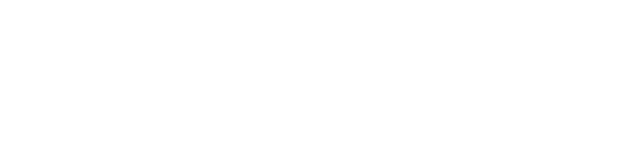
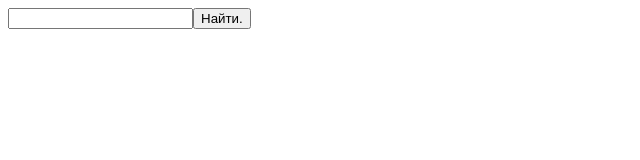
Before and after one commit to agent-kgb-228/archive, a plain HTML site: page search.html in a window 1280 px wide. Shown: the whole page, without its empty margins (0-640 px from the left). Drawn offline with Linux system fonts and the light colour scheme.

Commit message:
Add files via upload

```diff
--- a/search.html
+++ b/search.html
@@ -4,7 +4,7 @@
 <head>
     <meta charset="UTF-8">
     <meta name="viewport" content="width=device-width, initial-scale=1.0">
-    <title>Document</title>
+    <title>Результаты поиска</title>
     <style>
         #ya-site-results {
             color: #000000;
@@ -199,6 +199,14 @@
 </head>
 
 <body>
+    <header><div class="ya-site-form ya-site-form_inited_no to"
+        data-bem="{&quot;action&quot;:&quot;https://search.sam-ya-zanyat.ru/search.html&quot;,&quot;arrow&quot;:false,&quot;bg&quot;:&quot;transparent&quot;,&quot;fontsize&quot;:12,&quot;fg&quot;:&quot;#000000&quot;,&quot;language&quot;:&quot;ru&quot;,&quot;logo&quot;:&quot;rb&quot;,&quot;publicname&quot;:&quot;Yandex Site Search #10902147&quot;,&quot;suggest&quot;:true,&quot;target&quot;:&quot;_self&quot;,&quot;tld&quot;:&quot;ru&quot;,&quot;type&quot;:2,&quot;usebigdictionary&quot;:true,&quot;searchid&quot;:10902147,&quot;input_fg&quot;:&quot;#000000&quot;,&quot;input_bg&quot;:&quot;#ffffff&quot;,&quot;input_fontStyle&quot;:&quot;normal&quot;,&quot;input_fontWeight&quot;:&quot;normal&quot;,&quot;input_placeholder&quot;:&quot;Найду что хотите&quot;,&quot;input_placeholderColor&quot;:&quot;#000000&quot;,&quot;input_borderColor&quot;:&quot;#7f9db9&quot;}">
+        <form action="https://yandex.ru/search/site/" method="get" target="_self" accept-charset="utf-8"><input
+                type="hidden" name="searchid" value="10902147" /><input type="hidden" name="l10n"
+                value="ru" /><input type="hidden" name="reqenc" value="" /><input type="search" name="text"
+                value="" /><input type="submit" value="Найти." /></form>
+
+    </div></header>
     <div id="ya-site-results"
         data-bem="{&quot;tld&quot;: &quot;ru&quot;,&quot;language&quot;: &quot;ru&quot;,&quot;encoding&quot;: &quot;&quot;,&quot;htmlcss&quot;: &quot;1.x&quot;,&quot;updatehash&quot;: true}">
     </div>
```
